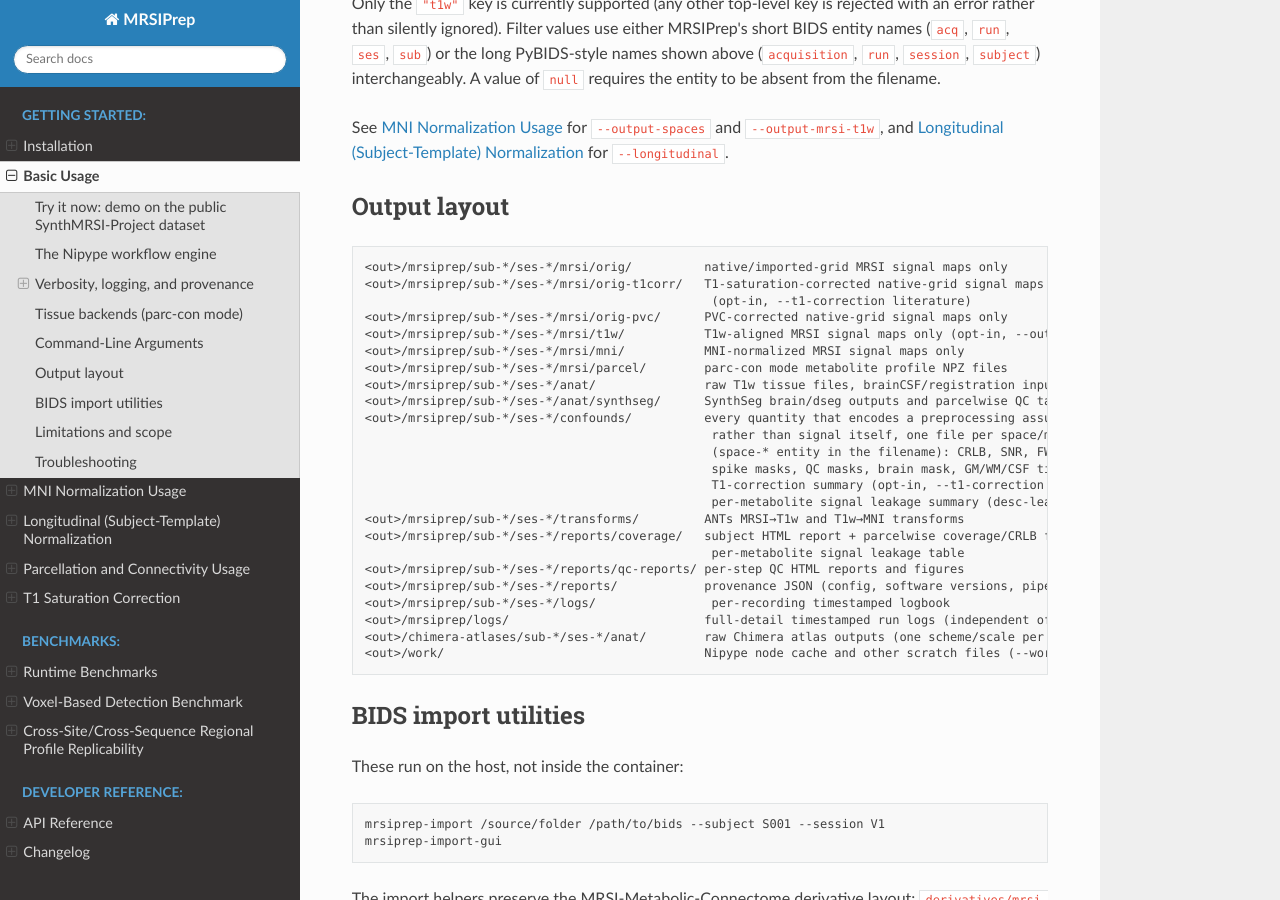
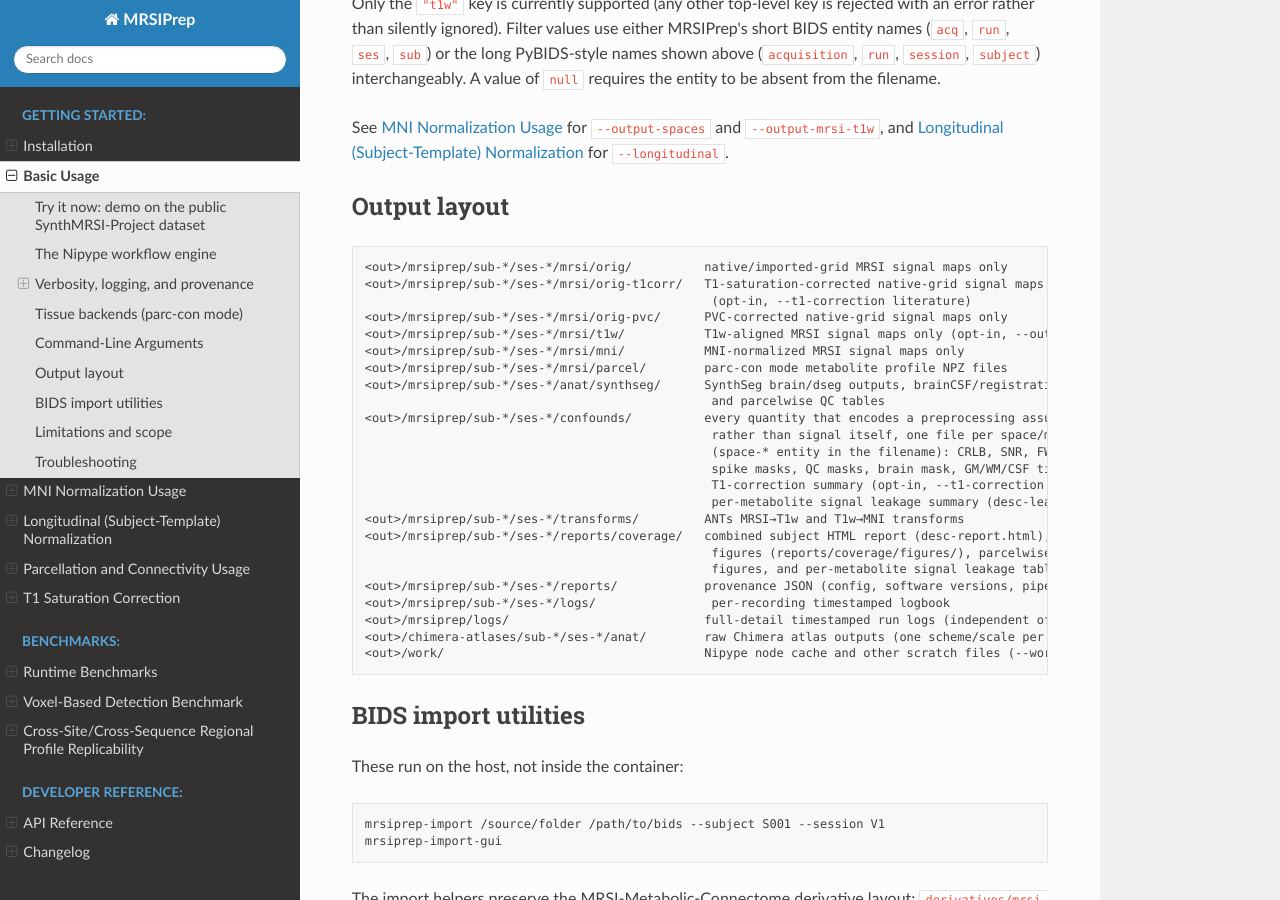
Before and after one commit to MRSI-Psychosis-UP/MRSIPrep, a Sphinx documentation site: the page built from docs/usage_basic.md, in a window 1280 px wide and 900 px high, scrolled down 5928 px. Built offline with Sphinx 7.4.7 and the Read the Docs theme 3.1.0, drawn with Linux system fonts in a browser that asks for light colours.

Commit message:
Fix dead reports/qc-reports/ paths in docs and the e2e test
The section-builder refactor moved the combined QC report to
reports/coverage/sub-*_desc-report.html; reports/qc-reports/ is no
longer written. PUBLIC_DATASET.md and docs/usage_basic.md still
pointed users at the old path, and the e2e test's assertions checked
for a file that no longer exists (would have failed if actually run).
Also fixes docs/usage_basic.md's stray anat/ row, which described
files no call site actually writes to.

```diff
--- a/docs/usage_basic.md
+++ b/docs/usage_basic.md
@@ -321,8 +321,8 @@ and `--output-mrsi-t1w`, and
 <out>/mrsiprep/sub-*/ses-*/mrsi/t1w/           T1w-aligned MRSI signal maps only (opt-in, --output-mrsi-t1w)
 <out>/mrsiprep/sub-*/ses-*/mrsi/mni/           MNI-normalized MRSI signal maps only
 <out>/mrsiprep/sub-*/ses-*/mrsi/parcel/        parc-con mode metabolite profile NPZ files
-<out>/mrsiprep/sub-*/ses-*/anat/               raw T1w tissue files, brainCSF/registration inputs
-<out>/mrsiprep/sub-*/ses-*/anat/synthseg/      SynthSeg brain/dseg outputs and parcelwise QC tables
+<out>/mrsiprep/sub-*/ses-*/anat/synthseg/      SynthSeg brain/dseg outputs, brainCSF/registration inputs,
+                                                and parcelwise QC tables
 <out>/mrsiprep/sub-*/ses-*/confounds/          every quantity that encodes a preprocessing assumption
                                                 rather than signal itself, one file per space/metabolite
                                                 (space-* entity in the filename): CRLB, SNR, FWHM/linewidth,
@@ -330,9 +330,9 @@ and `--output-mrsi-t1w`, and
                                                 T1-correction summary (opt-in, --t1-correction literature),
                                                 per-metabolite signal leakage summary (desc-leakageqc)
 <out>/mrsiprep/sub-*/ses-*/transforms/         ANTs MRSI→T1w and T1w→MNI transforms
-<out>/mrsiprep/sub-*/ses-*/reports/coverage/   subject HTML report + parcelwise coverage/CRLB figures +
-                                                per-metabolite signal leakage table
-<out>/mrsiprep/sub-*/ses-*/reports/qc-reports/ per-step QC HTML reports and figures
+<out>/mrsiprep/sub-*/ses-*/reports/coverage/   combined subject HTML report (desc-report.html), all QC
+                                                figures (reports/coverage/figures/), parcelwise coverage/CRLB
+                                                figures, and per-metabolite signal leakage table
 <out>/mrsiprep/sub-*/ses-*/reports/            provenance JSON (config, software versions, pipeline_trace)
 <out>/mrsiprep/sub-*/ses-*/logs/                per-recording timestamped logbook
 <out>/mrsiprep/logs/                           full-detail timestamped run logs (independent of --verbose)
```
Also changed, not shown: PUBLIC_DATASET.md (+4 -4 lines), 1 other file.
